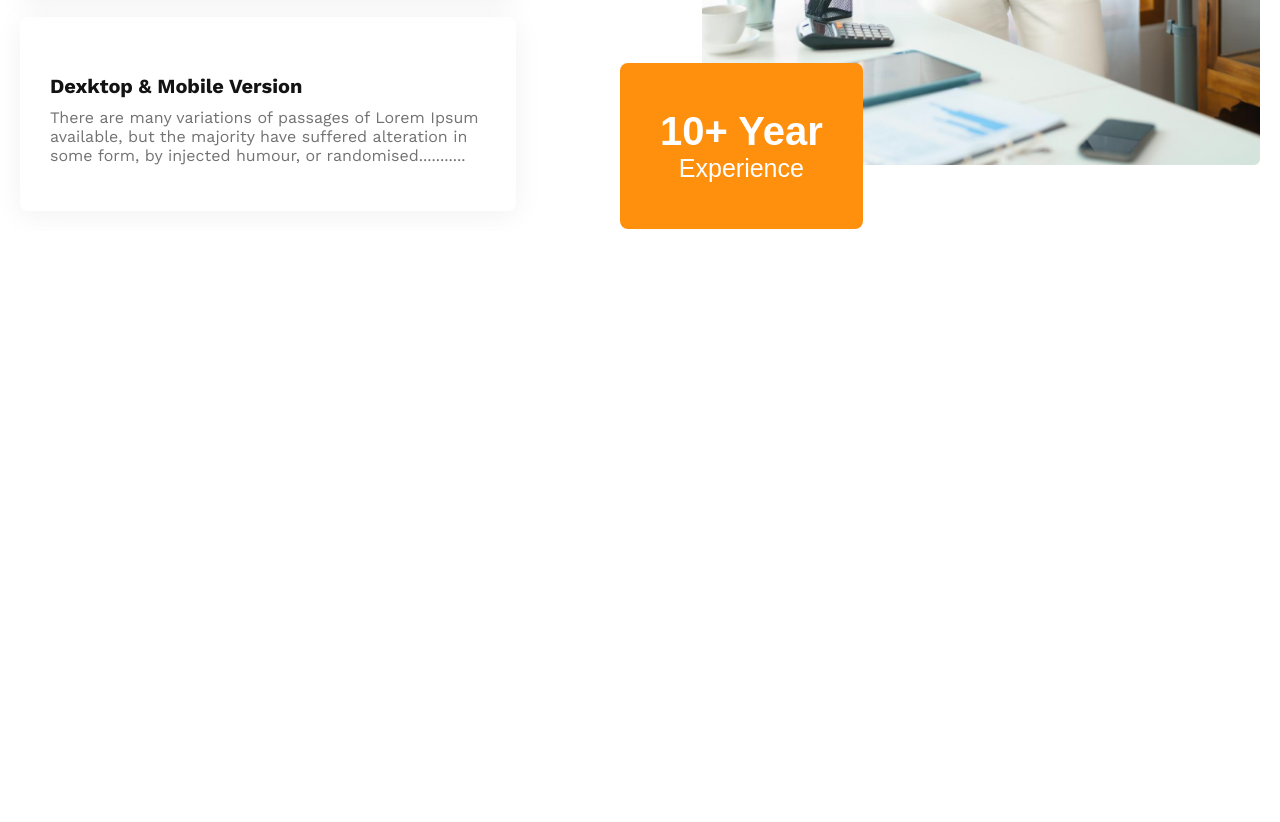
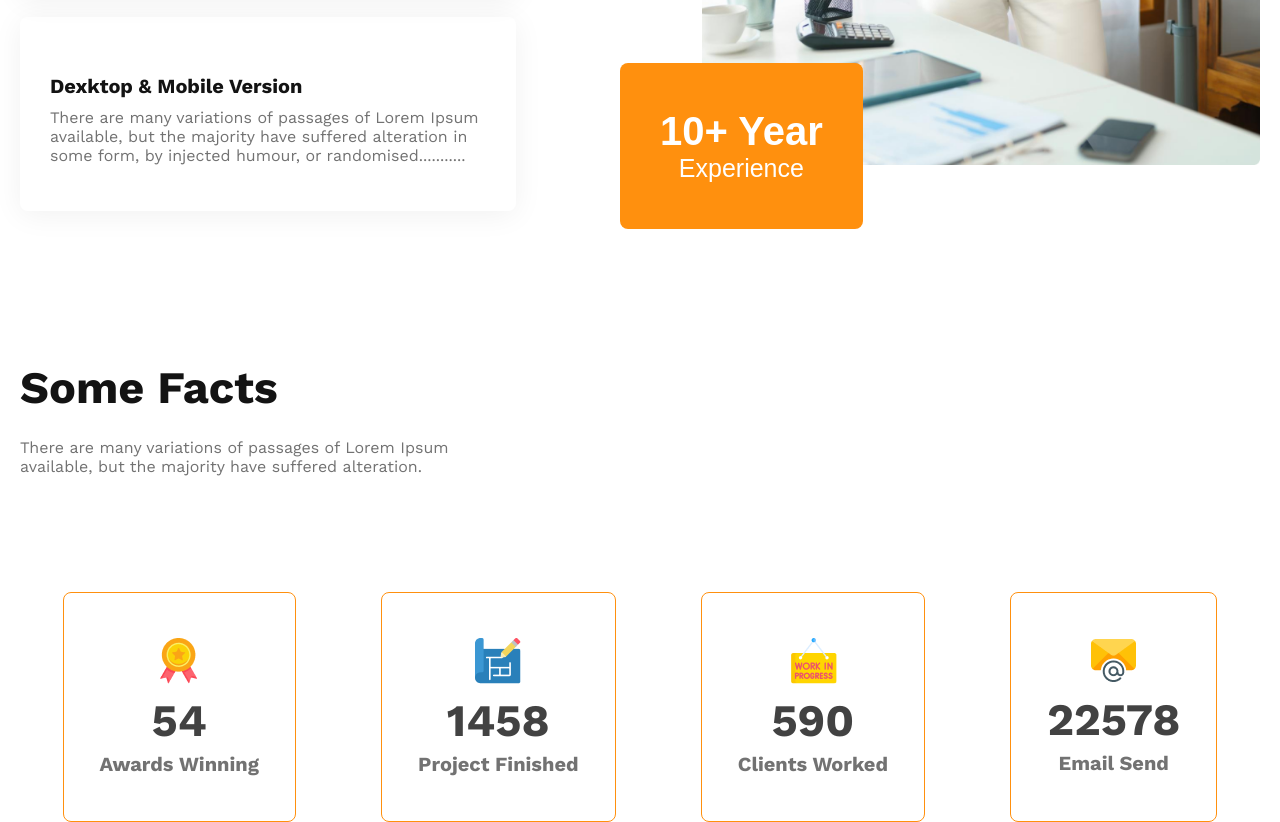
Before and after one commit to Farhan-Afrad/g3-architects-farhan, a plain HTML site: page index.html in a window 1280 px wide. Shown: the part 2755-3577 px from the top of the page. Before the commit the page ends 2986 px from the top, so only its background shows below. Drawn offline with nearby package versions, Linux system fonts and the light colour scheme.

Commit message:
facts section added

```diff
--- a/index.html
+++ b/index.html
@@ -70,6 +70,40 @@
 
             </div>
         </section>
+        <!-- some facts -->
+        <section class="some-facts-container">
+            <div class="some-facts">
+                <h2 class="some-facts-title">
+                    Some Facts
+                </h2>
+                <p>There are many variations of passages of Lorem Ipsum available, but the majority have suffered alteration.</p>
+            </div>
+        </section>
+        <!-- facts container -->
+        <section class="facts-container">
+            <div class="facts">
+                <div class="fact">
+                    <img src="images/icons/ribon.png" alt="">
+                    <h4 class="number">54</h4>
+                    <p class="msg">Awards Winning</p>
+                </div>
+                <div class="fact">
+                    <img src="images/icons/projects.png" alt="">
+                    <h4 class="number">1458</h4>
+                    <p class="msg">Project Finished</p>
+                </div>
+                <div class="fact">
+                    <img src="images/icons/customers.png" alt="">
+                    <h4 class="number">590</h4>
+                    <p class="msg">Clients Worked</p>
+                </div>
+                <div class="fact">
+                    <img src="images/icons/email.png" alt="">
+                    <h4 class="number">22578</h4>
+                    <p class="msg">Email Send</p>
+                </div>
+            </div>
+        </section>
     </main>
 </body>
 </html>
--- a/styles/style.css
+++ b/styles/style.css
@@ -7,7 +7,8 @@ body{
     font-family: 'Work Sans', sans-serif;
     margin: 0;
 }
-.header-container,.features-container,.features-extened{
+.header-container,.features-container,.features-extened,
+.some-facts-container,.facts-container{
     width: 1240px;
 }
 .primary-btn{
@@ -171,10 +172,67 @@ ul li{
     font-weight: 700;
 }
 
+/* -------------
+some facts style
+--------------- */
+.some-facts-container{
+    margin-top: 130px;
+}
+.some-facts{
+    width: 40%;
+}
+.some-facts-title{
+    font-size: 45px;
+    color: #131313;
+    font-weight: 700;
+    margin: 0px 0px 24px 0px;
+}
+.some-facts p{
+    font-weight: 400;
+    color: #727272;
+}
+/* -------------
+facts container
+---------------- */
+.facts-container{
+    margin-top: 100px;
+}
+.facts{
+    display: flex;
+    justify-content: space-around;
+}
+.fact{
+    display: flex;
+    flex-direction: column;
+    align-items: center;
+    justify-content: center;
+    border: 1px solid #FF900E;
+    border-radius: 8px;
+    padding: 45px 36px;
 
 
-
-
+}
+.number{
+    font-weight: 600;
+    font-size: 45px;
+    color: #424242;
+    margin: 10px 0px 5px 0px;
+}
+.msg{
+    font-weight: 600;
+    font-size: 20px;
+    color:#727272;
+    margin: 0px;
+}
+.fact:hover{
+    box-shadow: 0 0 30px #ffee10;
+    transform: scale(1.1);
+    transition: all 0.5s ease-out 0s;
+}
+.fact:hover .msg,.fact:hover .number{
+    text-shadow: 0 0 30px #ffee10;
+    transition: text-shadow 0.5s ease-out 0s;
+}
 
 
 
@@ -205,7 +263,8 @@ ul li{
 -------------------------------------*/
 @media only screen and (max-width:576px) {
     /* common utilities */
-    .header-container,.features-container,.features-extened{
+    .header-container,.features-container,.features-extened,
+    .facts-container{
         flex-direction: column;
         width: 100%;
     }
@@ -236,7 +295,8 @@ ul li{
         flex-direction: column-reverse;
     }
     /* extended features */
-    .extended-description,.features-banner{
+    .extended-description,.features-banner,
+    .some-facts-container,.some-facts{
         width: 100%;
     }
     .features-banner,.banner-2nd .primary-btn{
@@ -245,5 +305,15 @@ ul li{
     .banner-2nd .primary-btn{
         padding: 20px 25px;
     }
+    /* facts*/
+    .some-facts-container{
+        margin-top: 100px;
+    }
+    .facts{
+        flex-direction: column;
+        row-gap: 50px;
+        margin-right: 30px;
+        margin-left: 30px;
+    }
 
 }
```
